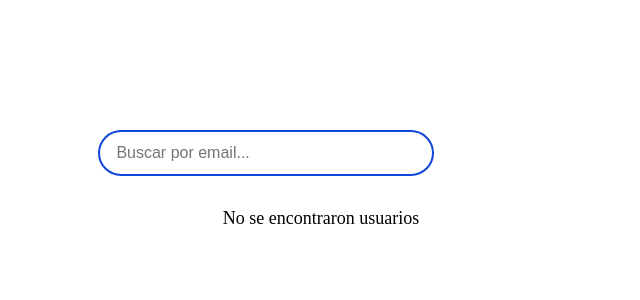
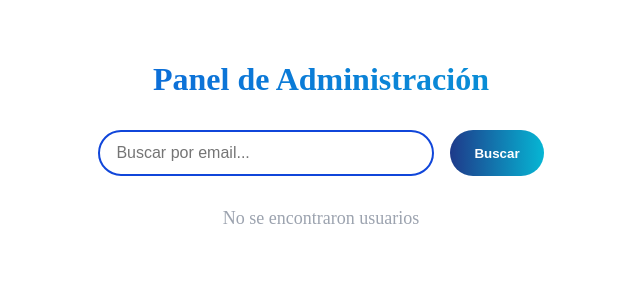
Before and after one commit to IsaacDrp/PayDibujos, a Next.js app: page /admin in a window 1280 px wide. Shown: the top 300 px of the page, without its empty margins (327-967 px from the left). Built offline with nearby package versions, Linux system fonts and the light colour scheme; sample sign-in values are in the browser's storage.

Commit message:
correccion de css en admin panel

```diff
--- a/src/app/admin/page.css
+++ b/src/app/admin/page.css
@@ -4,7 +4,7 @@
   background: linear-gradient(
     135deg,
     var(--white) 0%,
-    var(--blue-soft) 50%,
+    var(--blue-soft, #BFDBFE) 50%,
     var(--cyan-soft) 100%
   );
 }
@@ -12,7 +12,7 @@
 .admin-title {
   font-size: 2rem;
   font-weight: 800;
-  background: linear-gradient(to right, var(--blue-main), var(--cyan-main));
+  background: linear-gradient(to right, var(--blue-main), var(--cyan-main, #06B6D4));
   -webkit-background-clip: text;
   background-clip: text;
   color: transparent;
@@ -38,13 +38,13 @@
 }
 
 .search-input:focus {
-  border-color: var(--cyan-main);
+  border-color: var(--cyan-main, #06B6D4);
   box-shadow: 0 0 0 3px rgba(6, 182, 212, 0.3);
 }
 
 .search-button {
   padding: 0.75rem 1.5rem;
-  background: linear-gradient(to right, var(--blue-dark), var(--cyan-main));
+  background: linear-gradient(to right, var(--blue-dark, #1E3A8A), var(--cyan-main, #06B6D4));
   color: white;
   font-weight: 600;
   border-radius: 9999px;
@@ -69,8 +69,8 @@
 }
 
 .user-table th {
-  background: linear-gradient(to right, var(--blue-main), var(--cyan-main));
-  color: white;
+  background: linear-gradient(to right, var(--blue-main), var(--cyan-main, #06B6D4));
+  color: var(--white);
   padding: 1rem;
   text-align: left;
   font-size: 1rem;
@@ -78,18 +78,18 @@
 
 .user-table td {
   padding: 0.75rem 1rem;
-  border-bottom: 1px solid #e5e7eb;
+  border-bottom: 1px solid var(--gray-light, #E5E7EB);
   font-size: 0.95rem;
-  color: var(--gray-dark);
+  color: var(--gray-dark, #374151);
 }
 
 .user-table tr:hover {
-  background-color: #f9fafb;
+  background-color: var(--blue-soft, #BFDBFE);
 }
 
 .no-results {
   text-align: center;
   font-size: 1.125rem;
-  color: var(--gray-medium);
+  color: var(--gray-medium, #9CA3AF);
   margin-top: 2rem;
 }
```
